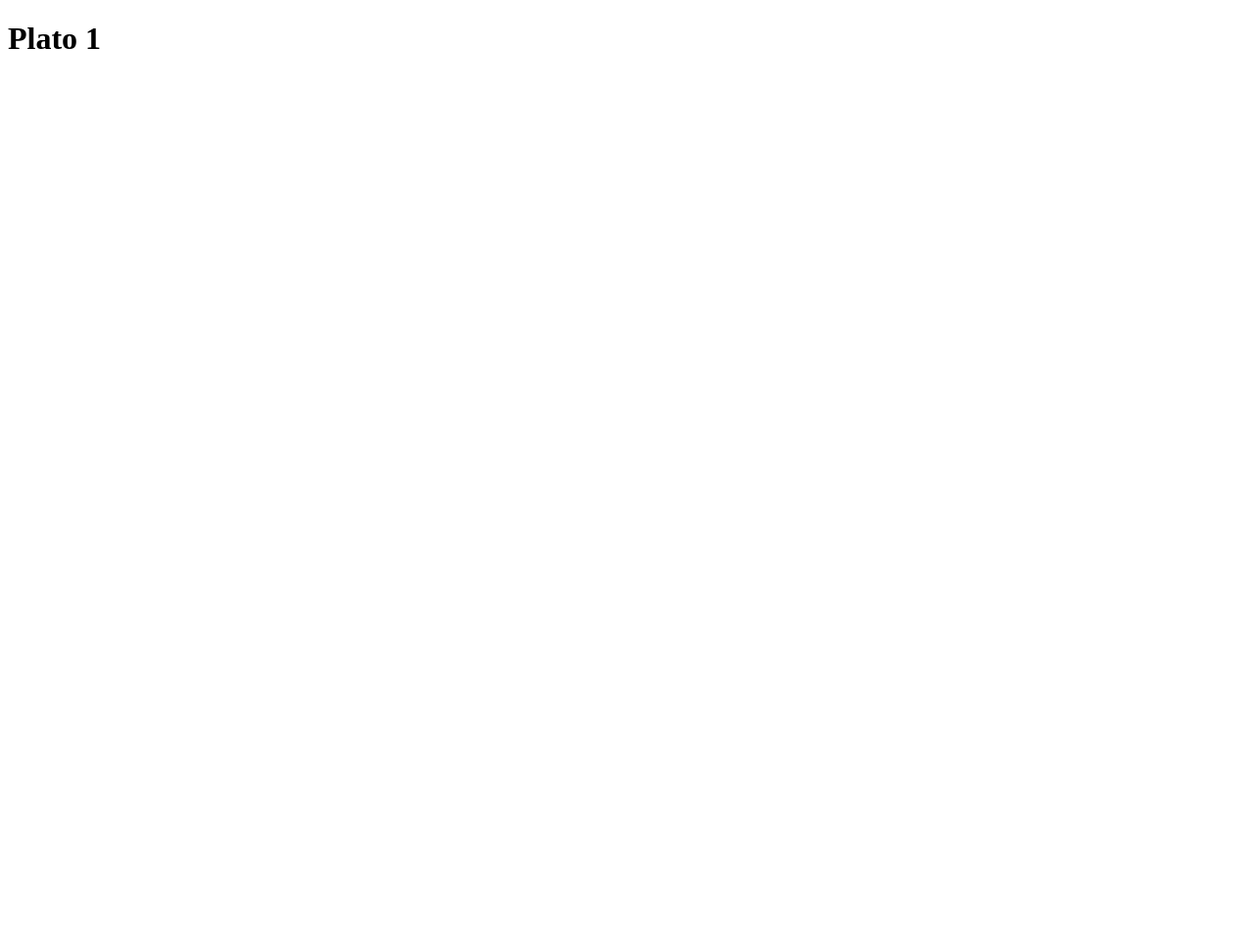
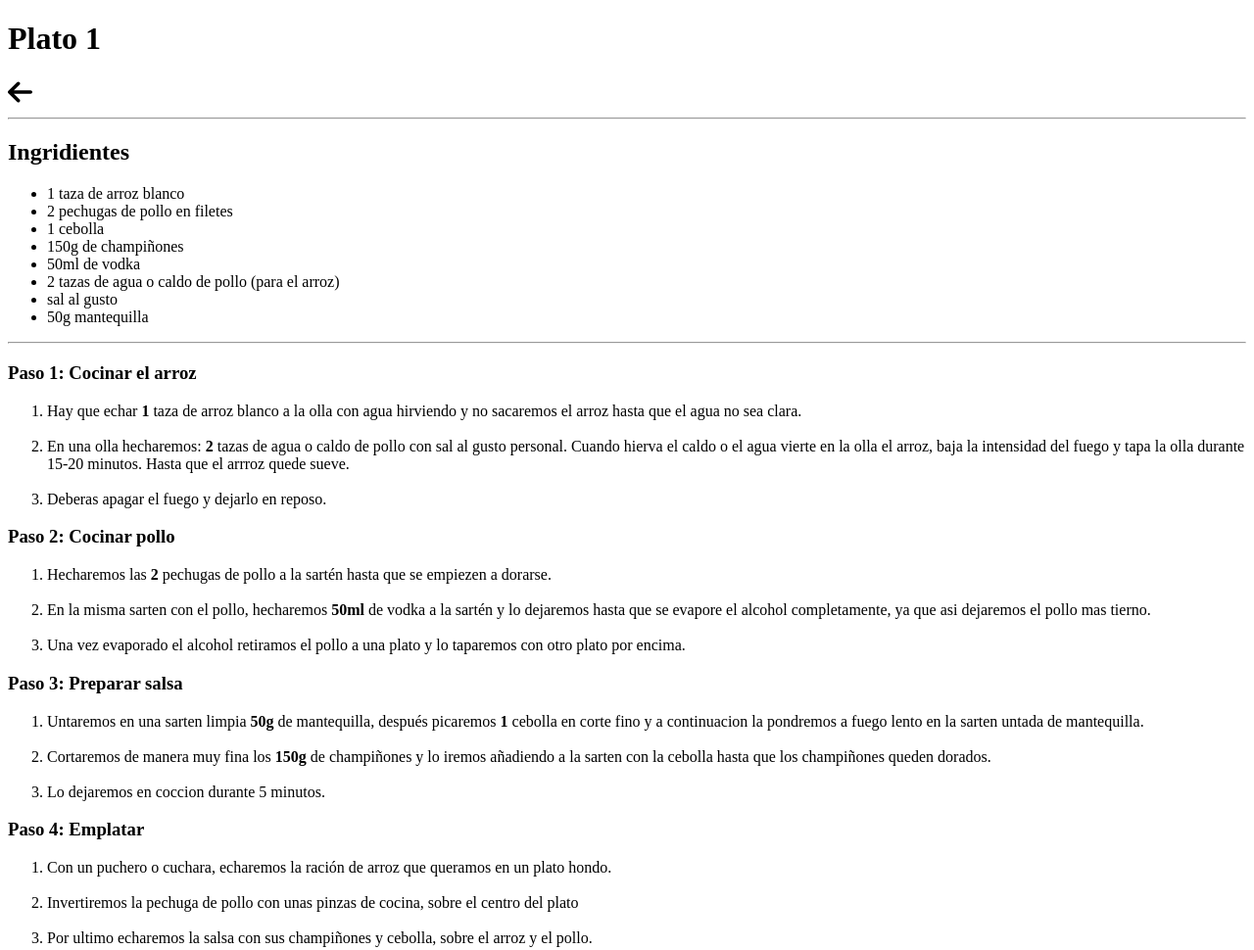
Before and after one commit to MerinoVic115/0373-AE2-Mi_Menu_Saludable-Victor-Merino, a plain HTML site: page Menu/Plato1/plato1.html in a window 1280 px wide. Shown: the top 970 px of the page at 98% size. Before the commit the page ends 800 px from the top, so only its background shows below. Drawn offline with Linux system fonts and the light colour scheme.

Commit message:
Version 1 de plato1

```diff
--- a/Menu/Plato1/plato1.html
+++ b/Menu/Plato1/plato1.html
@@ -7,8 +7,104 @@
 </head>
 <body>
     <header>
-        <h1>Plato 1</h1>
+        <h1 id="plato1">Plato 1</h1>
+        <a href="../../index.html"><img src="./img/arrow-left-solid.svg" width="25px"></a>
+        <hr>
+    </header>
 
-    </header>
+    <h2>Ingridientes</h2>
+    <ul>
+        <li>
+            1 taza de arroz blanco
+        </li>
+        <li>
+            2 pechugas de pollo en filetes
+        </li>
+        <li>
+            1 cebolla
+        </li>
+        <li>
+            150g de champiñones
+        </li>
+        <li>
+            50ml de vodka
+        </li>
+        <li>
+            2 tazas de agua o caldo de pollo (para el arroz)
+        </li>
+        <li>
+            sal al gusto
+        </li>
+        <li>
+            50g mantequilla
+        </li>
+    </ul>
+    <hr>
+    <h3>Paso 1: Cocinar el arroz</h3>
+
+    <ol>
+        <li>
+           Hay que echar <strong>1</strong> taza de arroz blanco a la olla con agua hirviendo y no sacaremos el arroz hasta que el agua no sea clara.
+        </li>
+        <br>
+        <li>
+            En una olla hecharemos: <strong>2</strong> tazas de agua o caldo de pollo con sal al gusto personal. Cuando hierva el caldo o el agua vierte en la olla el arroz, baja la intensidad del fuego y tapa la olla durante 15-20 minutos. Hasta que el arrroz quede sueve.
+        </li>
+        <br>
+        <li>
+            Deberas apagar el fuego y dejarlo en reposo.
+         </li>
+    </ol>
+
+    <h3>Paso 2: Cocinar pollo</h3>
+
+    <ol>
+        <li>
+           Hecharemos las <strong>2</strong> pechugas de pollo a la sartén hasta que se empiezen a dorarse.
+        </li>
+        <br>
+        <li>
+            En la misma sarten con el pollo, hecharemos <strong>50ml</strong> de vodka a la sartén y lo dejaremos hasta que se evapore el alcohol completamente, ya que asi dejaremos el pollo mas tierno.
+        </li>
+        <br>
+        <li>
+            Una vez evaporado el alcohol retiramos el pollo a una plato y lo taparemos con otro plato por encima.
+        </li>
+    </ol>
+
+    <h3>Paso 3: Preparar salsa</h3>
+
+    <ol>
+        <li>
+           Untaremos en una sarten limpia <strong>50g</strong> de mantequilla, después picaremos <strong>1</strong> cebolla en corte fino y a continuacion la pondremos a fuego lento en la sarten untada de mantequilla.
+        </li>
+        <br>
+        <li>
+            Cortaremos de manera muy fina los <strong>150g</strong> de champiñones y lo iremos añadiendo a la sarten con la cebolla hasta que los champiñones queden dorados.
+        </li>
+        <br>
+        <li>
+            Lo dejaremos en coccion durante 5 minutos.
+        </li>
+    </ol>
+
+    <h3>Paso 4: Emplatar</h3>
+
+    <ol>
+        <li>
+           Con un puchero o cuchara, echaremos la ración de arroz que queramos en un plato hondo.
+        </li>
+        <br>
+        <li>
+            Invertiremos la pechuga de pollo con unas pinzas de cocina, sobre el centro del plato
+        </li>
+        <br>
+        <li>
+            Por ultimo echaremos la salsa con sus champiñones y cebolla, sobre el arroz y el pollo.
+        </li>
+    </ol>
+    <img src="./img/plato1.jpg" width="500px">
+
+    <p><a href="#plato1">Plato 1</a></p>
 </body>
 </html>
```
Also changed, not shown: Menu/Plato2/plato2.html (added, +11 -0 lines), Menu/Plato3/plato3.html (added, +11 -0 lines), Menu/Plato1/img/arrow-left-solid.svg (added), Menu/Plato1/img/plato1.jpg (added).
